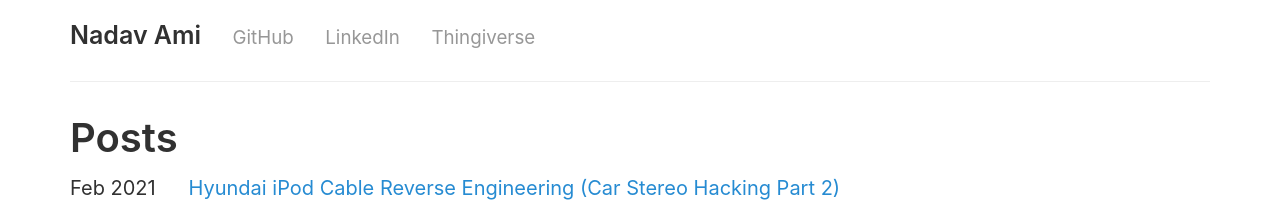
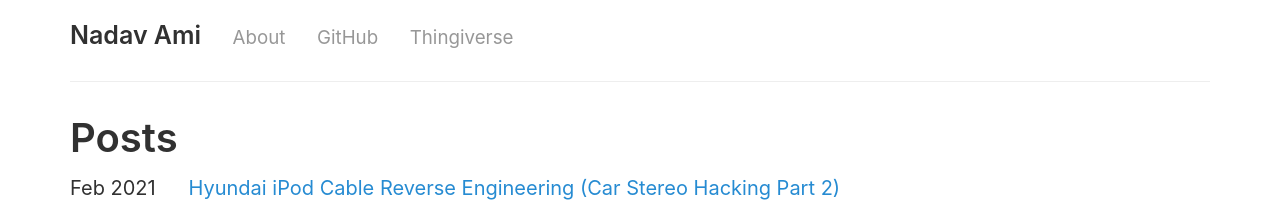
Before and after one commit to nadavami/nadavami.github.io, a Jekyll site: the page built from index.md, in a window 1280 px wide. Shown: the top 208 px of the page. Built offline with Jekyll 4.4.1, drawn with Linux system fonts in a browser that asks for light colours.

Commit message:
Remove linkedin from menu and hard code about page

```diff
--- a/_layouts/default.html
+++ b/_layouts/default.html
@@ -9,16 +9,10 @@
       <header class="masthead">
         <h3 class="masthead-title">
           <a href="{{ site.baseurl }}/" title="Home">{{ site.title }}</a>
-          {%- for page in site.pages -%}
-            {%- if page.menu %}
           &nbsp;&nbsp;&nbsp;
-          <small><a href="{{ site.baseurl }}{{ page.url}}">{{ page.title }}</a></small>
-            {%- endif %}
-          {%- endfor %}
+          <small><a href="{{ site.baseurl }}{% link about.md %}">About</a></small>
           &nbsp;&nbsp;&nbsp;
           <small><a href="https://github.com/{{ site.author.github }}">GitHub</a></small>
-          &nbsp;&nbsp;&nbsp;
-          <small><a href="https://linkedin.com/in/{{ site.author.linkedin}}">LinkedIn</a></small>
           &nbsp;&nbsp;&nbsp;
           <small><a href="https://www.thingiverse.com/{{ site.author.thingiverse}}/designs">Thingiverse</a></small>
         </h3>
```
